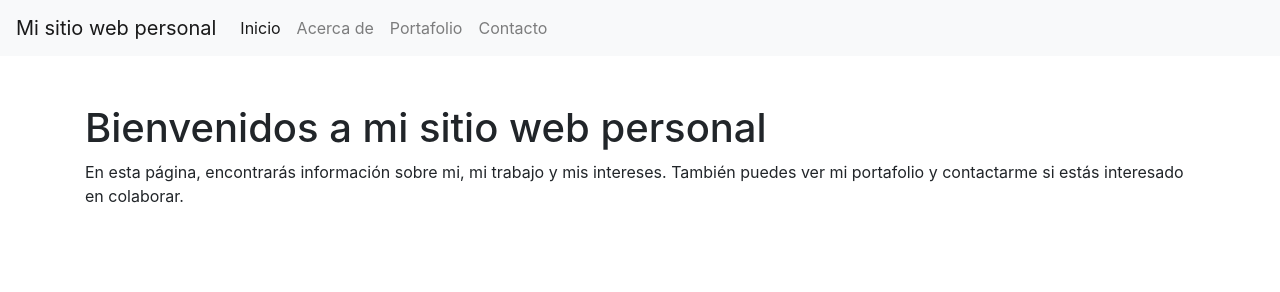
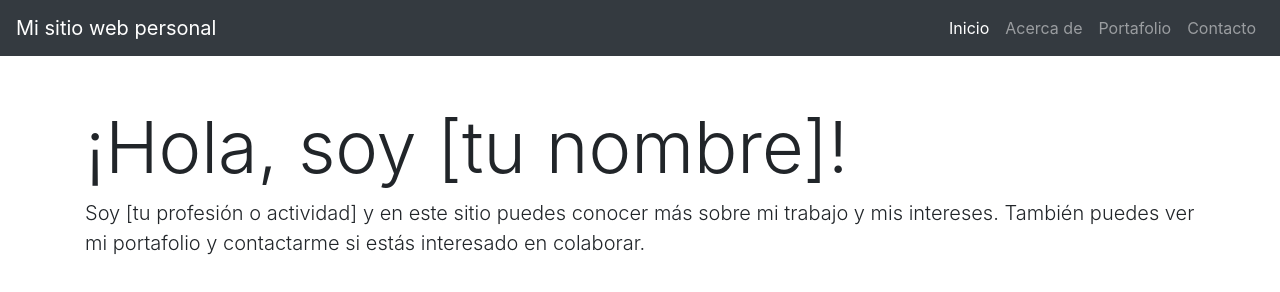
Before and after one commit to JuanesJB/JuanEstebanJimenezBenavides, a plain HTML site: page index.html in a window 1280 px wide. Drawn offline with nearby package versions, Linux system fonts and the light colour scheme.

Commit message:
Update index.html

```diff
--- a/index.html
+++ b/index.html
@@ -4,19 +4,24 @@
   <meta charset="UTF-8">
   <meta name="viewport" content="width=device-width, initial-scale=1.0">
   <title>Mi sitio web personal</title>
-  <!-- Agrega los enlaces a Bootstrap CSS -->
+
+  <!-- Enlaces a Bootstrap CSS y estilos personalizados -->
   <link rel="stylesheet" href="https://stackpath.bootstrapcdn.com/bootstrap/4.3.1/css/bootstrap.min.css">
+  <link rel="stylesheet" href="style.css">
+
+  <!-- Fuentes personalizadas -->
+  <link href="https://fonts.googleapis.com/css?family=Roboto+Slab|Source+Sans+Pro&display=swap" rel="stylesheet">
 </head>
 <body>
 
-  <!-- Agrega el navbar de Bootstrap -->
-  <nav class="navbar navbar-expand-lg navbar-light bg-light">
+  <!-- Navbar de Bootstrap y estilo personalizado -->
+  <nav class="navbar navbar-expand-lg navbar-dark bg-dark">
     <a class="navbar-brand" href="#">Mi sitio web personal</a>
     <button class="navbar-toggler" type="button" data-toggle="collapse" data-target="#navbarNav" aria-controls="navbarNav" aria-expanded="false" aria-label="Toggle navigation">
       <span class="navbar-toggler-icon"></span>
     </button>
     <div class="collapse navbar-collapse" id="navbarNav">
-      <ul class="navbar-nav">
+      <ul class="navbar-nav ml-auto">
         <li class="nav-item active">
           <a class="nav-link" href="#">Inicio</a>
         </li>
@@ -35,13 +40,15 @@
 
   <div class="container my-5">
 
-    <h1>Bienvenidos a mi sitio web personal</h1>
+    <!-- Título principal y estilo personalizado -->
+    <h1 class="display-3">¡Hola, soy [tu nombre]!</h1>
 
-    <p>En esta página, encontrarás información sobre mi, mi trabajo y mis intereses. También puedes ver mi portafolio y contactarme si estás interesado en colaborar.</p>
+    <!-- Descripción personal y estilo personalizado -->
+    <p class="lead">Soy [tu profesión o actividad] y en este sitio puedes conocer más sobre mi trabajo y mis intereses. También puedes ver mi portafolio y contactarme si estás interesado en colaborar.</p>
 
   </div>
 
-  <!-- Agrega los enlaces a los archivos de Bootstrap JS -->
+  <!-- Enlaces a los archivos de Bootstrap JS -->
   <script src="https://code.jquery.com/jquery-3.3.1.slim.min.js"></script>
   <script src="https://cdnjs.cloudflare.com/ajax/libs/popper.js/1.14.7/umd/popper.min.js"></script>
   <script src="https://stackpath.bootstrapcdn.com/bootstrap/4.3.1/js/bootstrap.min.js"></script>
```
